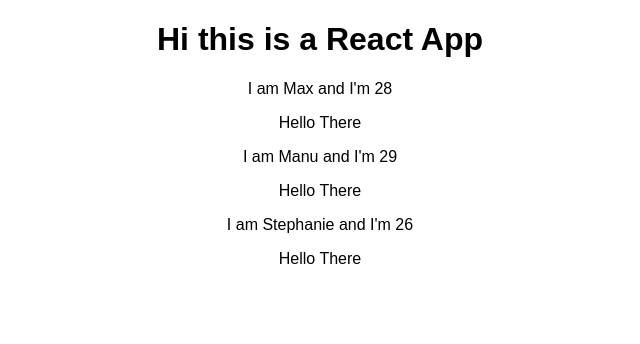
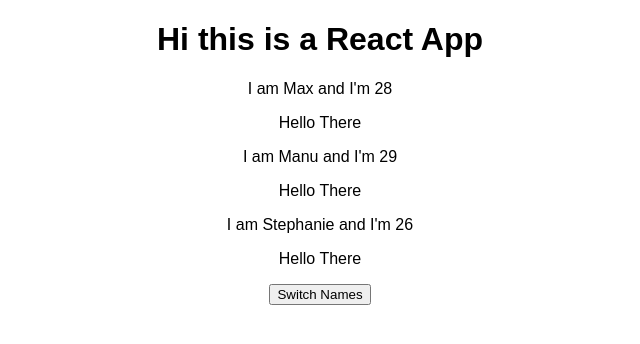
Before and after one commit to ATRI2107/REACT-COMPLETE-GUIDE, a React (Create React App) app: page / in a window 1280 px wide. Shown: the top 344 px of the page, without its empty margins (320-960 px from the left). Built offline with nearby package versions, Linux system fonts and the light colour scheme.

Commit message:
Manipulating data with set State

```diff
--- a/src/App.js
+++ b/src/App.js
@@ -26,6 +26,7 @@
         <Person name={this.state.persons[0].name} age={this.state.persons[0].age}>Hello There</Person>
         <Person name={this.state.persons[1].name} age={this.state.persons[1].age}>Hello There</Person>
         <Person name={this.state.persons[2].name} age={this.state.persons[2].age}>Hello There</Person>
+        <button onClick={this.switchHandler}>Switch Names</button>
       </div>
     );
   }
```
